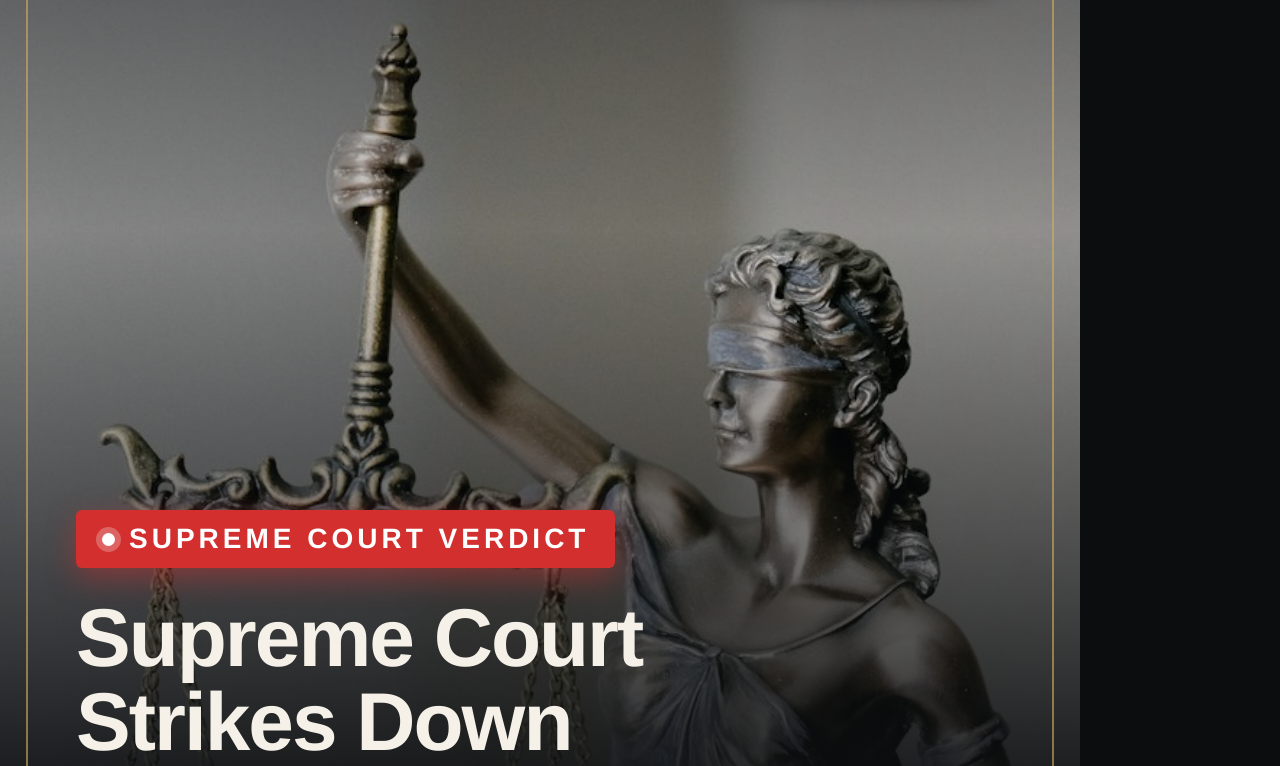
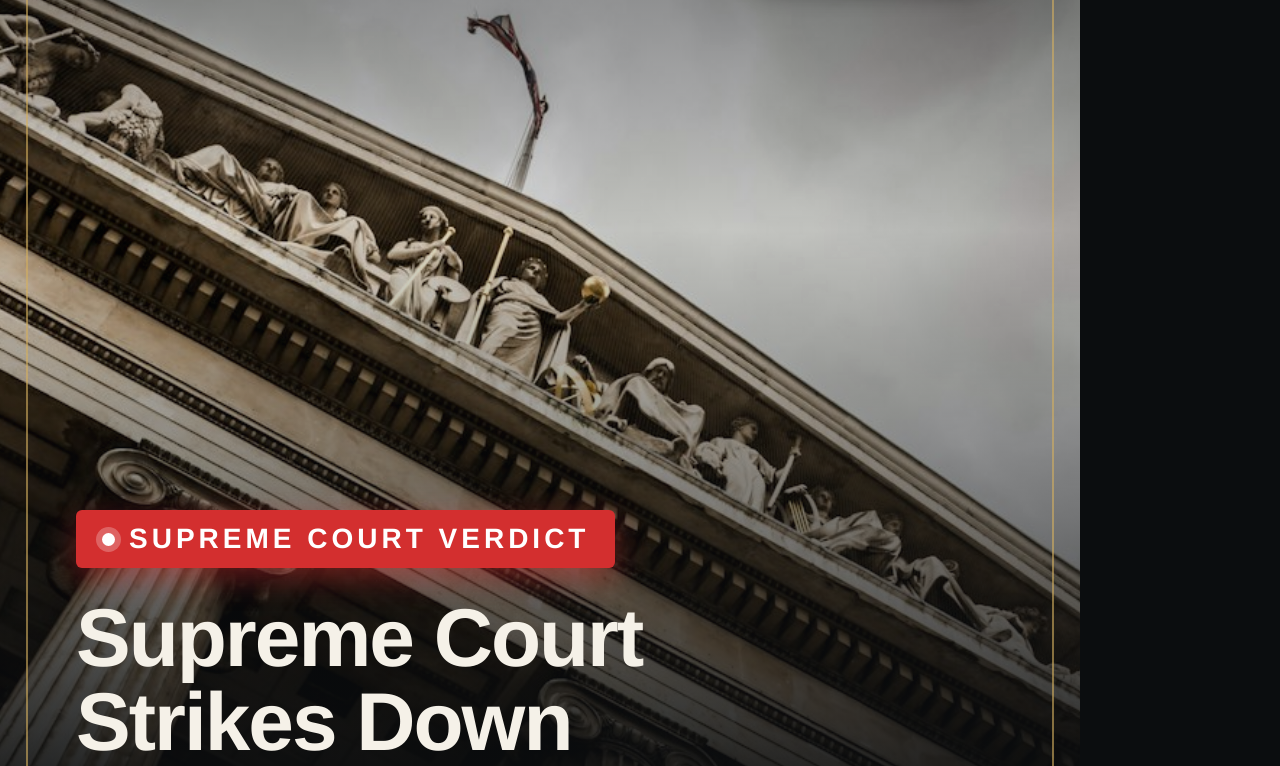
Before and after one commit to pathakandassociatess-art/pathak-instagram, a website: page posts/2026-11-23-work-charged-pension/2026-11-23-work-charged-pension.html in a window 1280 px wide. Shown: the part 148-914 px from the top of the page. Drawn offline with Linux system fonts and the light colour scheme.

Commit message:
Swap 23 Nov cover photo to courthouse columns

```diff
--- a/posts/2026-11-23-work-charged-pension/2026-11-23-work-charged-pension.html
+++ b/posts/2026-11-23-work-charged-pension/2026-11-23-work-charged-pension.html
@@ -25,7 +25,7 @@
   .pg{position:absolute;right:76px;bottom:62px;font-size:22px;font-weight:800;color:var(--muted);z-index:6}
 
   /* COVER */
-  #s1 .photo{background-image:url(../../assets/photos/justice-2.jpg);background-position:62% 30%;filter:saturate(.85) contrast(1.05)}
+  #s1 .photo{background-image:url(../../assets/photos/court-columns.jpg);background-position:62% 30%;filter:saturate(.85) contrast(1.05)}
   #s1 .shade{background:linear-gradient(180deg,rgba(11,13,15,.55) 0%,rgba(11,13,15,.15) 28%,rgba(11,13,15,.55) 50%,rgba(11,13,15,.96) 72%,#0b0d0f 100%)}
   #s1 .bottom{position:absolute;left:76px;right:76px;bottom:120px}
   .h1{font-size:82px;line-height:1.02;font-weight:900;letter-spacing:-2px;margin-top:28px}
```
Also changed, not shown: posts/2026-11-23-work-charged-pension/slide-1-v2.jpg (added).
